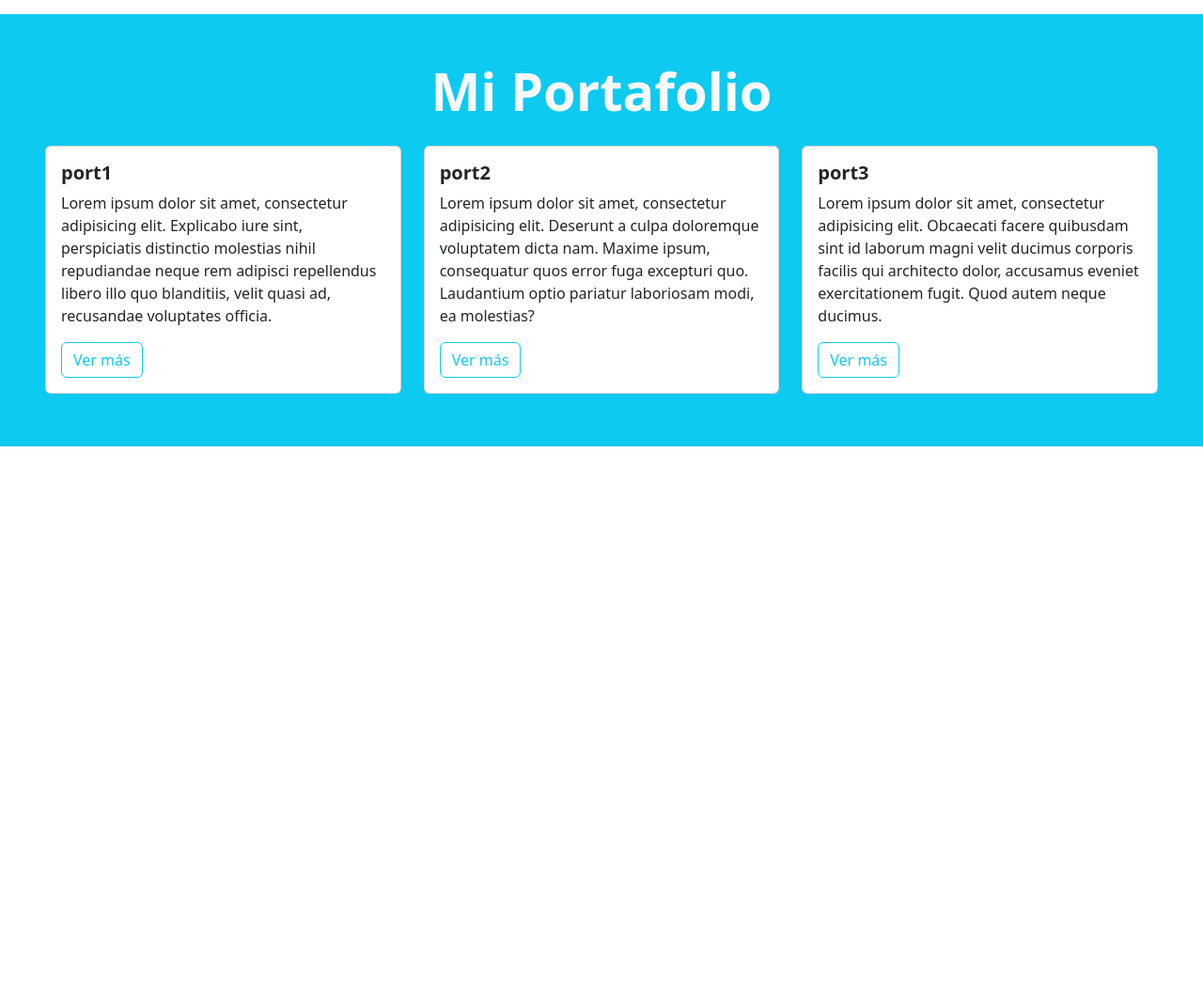
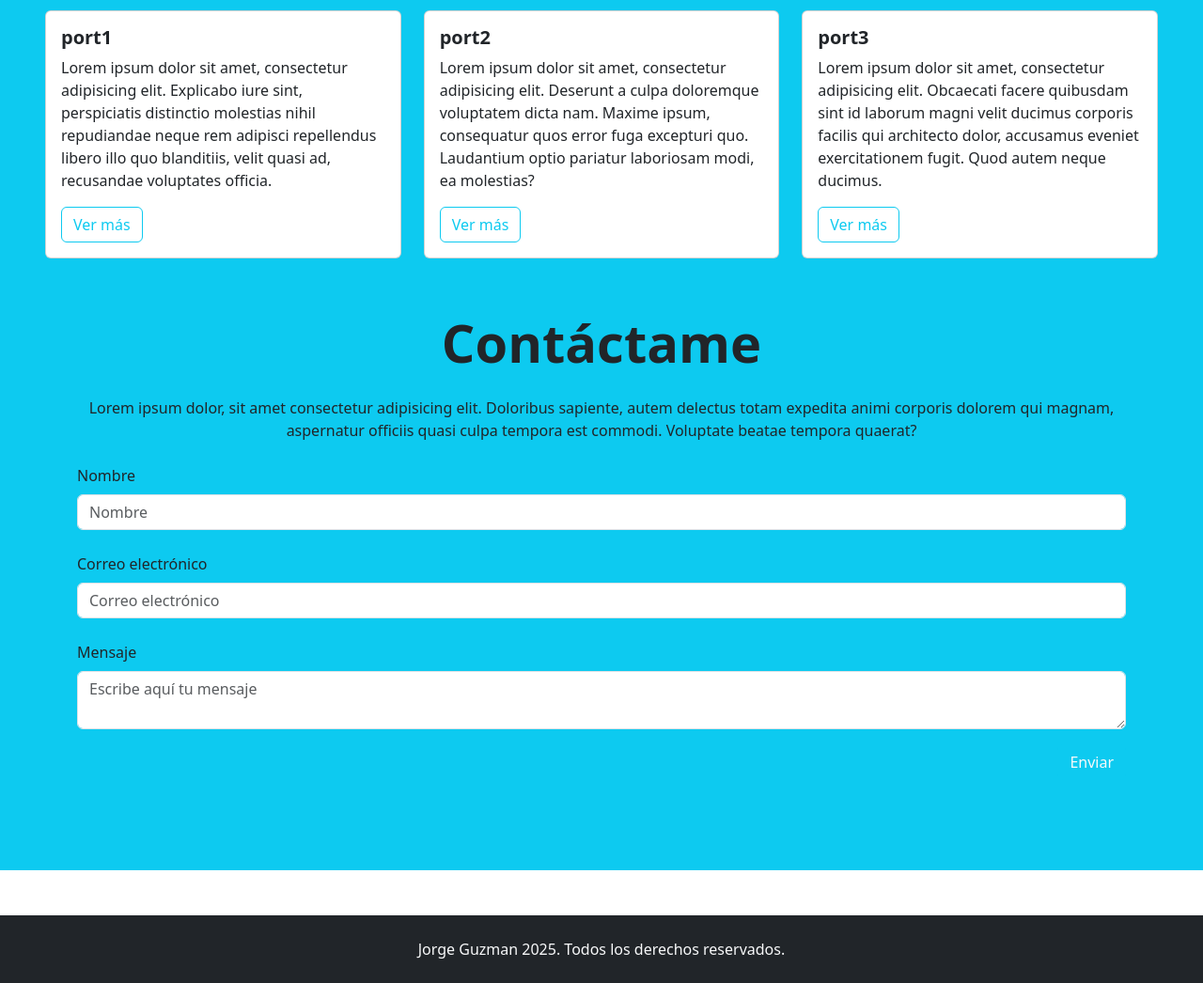
Before and after one commit to JGuzGaj/Portafolio, a plain HTML site: page index.html in a window 1280 px wide. Shown: the part 1271-2317 px from the top of the page at 94% size. Before the commit the page ends 1794 px from the top, so only its background shows below. Drawn offline with nearby package versions, Linux system fonts and the light colour scheme.

Commit message:
agregado actualizaciones en index

```diff
--- a/assets/css/style.css
+++ b/assets/css/style.css
@@ -1,5 +1,3 @@
-// <weight>: Use a value from 100 to 900
-// <uniquifier>: Use a unique and descriptive class name
 
 .elms-sans-<uniquifier> {
   font-family: "Elms Sans", sans-serif;
@@ -14,3 +12,6 @@
   background-size: cover;
   background-position: left;
 }
+#my-3 {
+text
+}
--- a/index.html
+++ b/index.html
@@ -30,7 +30,7 @@
                         <a class="nav-link" href="#Mi-portafolio">Portafolio</a>
                     </li>
                     <li class="nav-item">
-                        <a class="nav-link" href="#">Contáctame</a>
+                        <a class="nav-link" href="#Contacto">Contáctame</a>
                     </li>
 
     </ul>
@@ -43,15 +43,11 @@
         <div class="container">
             <div class="ms-auto col-12 col-md-7 ">
                 <h1 class="display-1 fw-bold my-5">
-                    Mi<br> Educación
+                    Mi<br> Presentación
                 </h1>
                 <p class="my-5">
                     Titulado Inacap Valparaíso, de la carrera Ingeniería en Maquinaria, Vehículos Automotrices y Sistemas Electrónicos. Experiencia en atención de alumnos y docentes, amplio conocimiento en administración de insumos y herramientas, proactivo con facilidad de adaptación, empatía con sus pares que permiten además generar lazos y relaciones humanas efectivas, creativo, capacidad de trabajo en equipo multidisciplinario. Capaz de liderar en condiciones de alta presión e iniciativa para resolver problemas eficientemente con conocimientos adquiridos durante la formación académica, logrando así los objetivos trazados.
                 </p>
-                <div class="mb-5 pb-5">
-                    <button class="btn btn-lg btn-outline-info text-light me-4">Trabajos</button>
-                    <button class="btn btn-lg btn-info text-light">Contacto</button>
-                </div>
             </div>
         </div>
     </header>
@@ -95,6 +91,7 @@
             </div>
         </div>
     </section>
+
 <section id="Mi-portafolio" class="my-5 p-5 bg-info">
 
         <h2 class="display-4 fw-bold text-center text-light mb-3">Mi Portafolio</h2>
@@ -153,7 +150,48 @@
             </div>
         </div>
 
+ <section id="Contacto" class="container my-5">
+
+        <h2 class="display-4 fw-bold text-center my-4">Contáctame</h2>
+
+        <p class="text-center my-4 d-none d-md-block">Lorem ipsum dolor, sit amet consectetur adipisicing elit.
+            Doloribus
+            sapiente, autem delectus totam expedita
+            animi corporis dolorem qui magnam, aspernatur officiis quasi culpa tempora est commodi. Voluptate beatae
+            tempora quaerat?</p>
+
+        <form>
+
+
+            <div class="form-group mb-4">
+                <label class="mb-2">Nombre</label>
+                <input class="form-control" placeholder="Nombre">
+            </div>
+
+            <div class="form-group mb-4">
+                <label class="mb-2">Correo electrónico</label>
+                <input class="form-control" placeholder="Correo electrónico" />
+            </div>
+
+
+            <div class="form-group">
+                <label class="mb-2">Mensaje</label>
+                <textarea class="form-control" placeholder="Escribe aquí tu mensaje"></textarea>
+            </div>
+
+            <div class="my-3 text-end">
+                <button class="btn btn-info text-light">Enviar</button>
+            </div>
+
+
+
+        </form>
+
     </section>
 
+    </section>
+<footer class="bg-dark text-center text-light p-4">
+        <p class="mb-0">Jorge Guzman 2025. Todos los derechos reservados.</p>
+    </footer>
 </body>
 </html>
```
